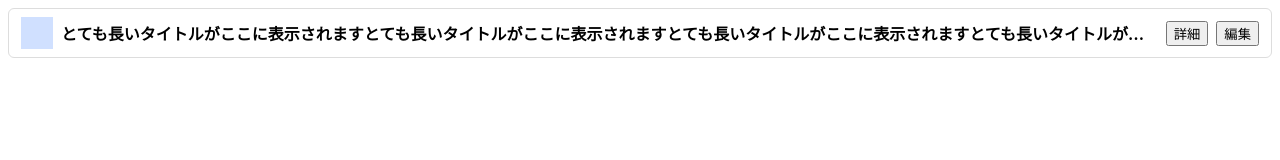
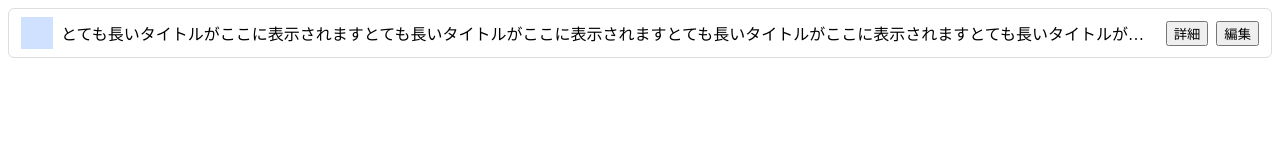
Before and after one commit to dorapon2000/dorapon2000-blog, a website: page flex_ellipsis/index.html in a window 1280 px wide. Drawn offline with nearby package versions, Linux system fonts and the light colour scheme.

Commit message:
refactor: 記事の本質でない部分を削除

```diff
--- a/flex_ellipsis/style.scss
+++ b/flex_ellipsis/style.scss
@@ -25,8 +25,6 @@
       flex: 1;
       overflow: hidden;
       text-overflow: ellipsis;
-      font-size: 16px;
-      font-weight: bold;
       white-space: nowrap;
     }
   }
```
Also changed, not shown: flex_ellipsis/style.css.
